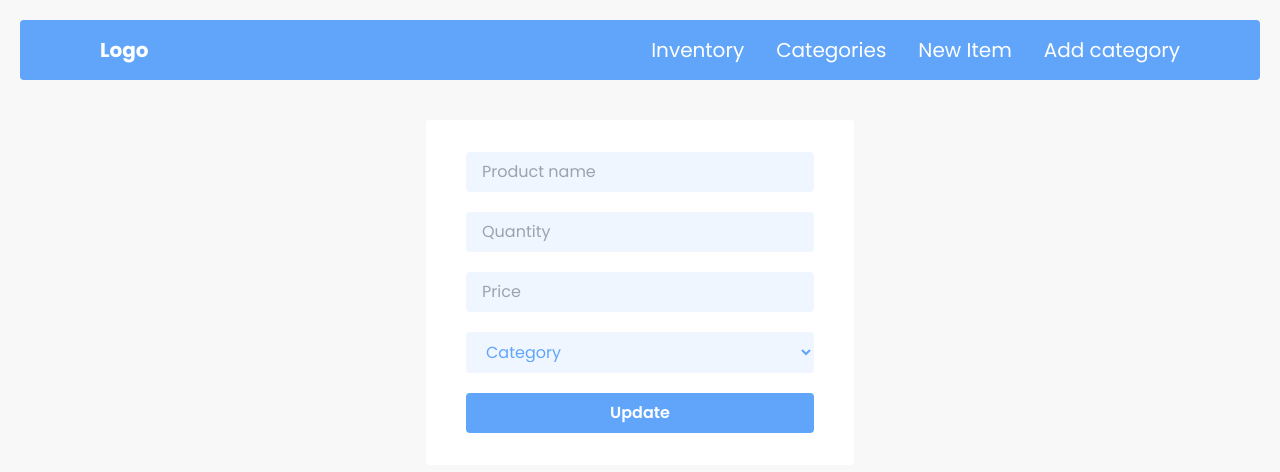
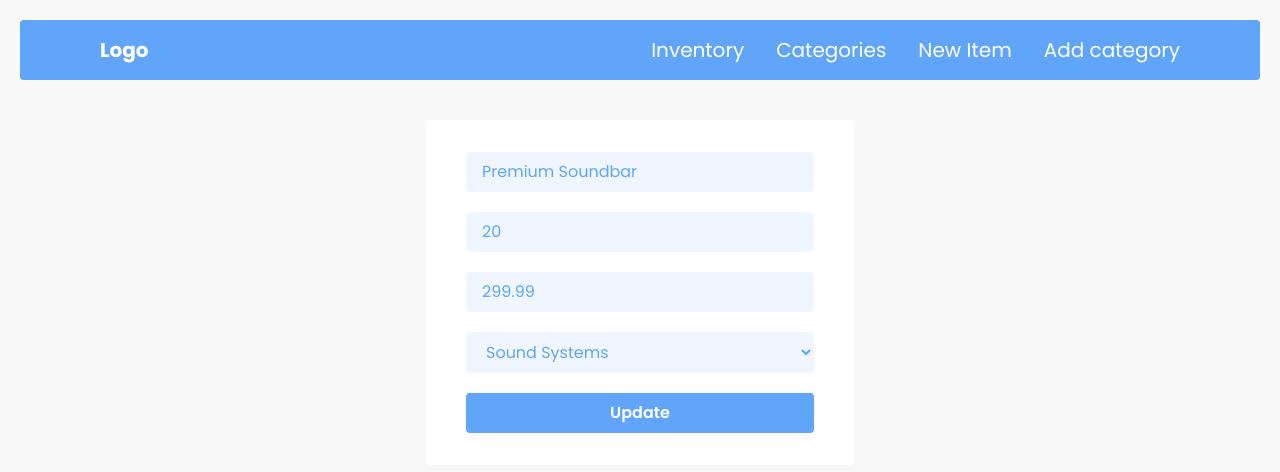
Before and after one commit to geoffreykithuku/inventory-crud-app, a React (Create React App) app: page /edit-item/1 in a window 1280 px wide. Shown: the top 472 px of the page. Built offline with nearby package versions, Linux system fonts and the light colour scheme.

Commit message:
handle edit products

```diff
--- a/src/components/Dashboard.jsx
+++ b/src/components/Dashboard.jsx
@@ -1,5 +1,5 @@
 import React, { useContext, useState } from "react";
-import items from "../data/items.json";
+
 import { Link } from "react-router-dom";
 import { Trash2, Pencil } from "lucide-react";
 import { InventoryContext } from "../context/context";
--- a/src/components/EditItem.jsx
+++ b/src/components/EditItem.jsx
@@ -1,36 +1,80 @@
-import React from "react";
-import { useParams } from "react-router";
+import React, { useContext, useState } from "react";
+import { InventoryContext } from "../context/context";
+import { useParams, useNavigate } from "react-router";
 const EditItem = () => {
+  const { id } = useParams();
+    const navigate = useNavigate();
 
-    const { id } = useParams()
+  const { products, setProducts, category } = useContext(InventoryContext);
+
+  const productToEdit = products.find((product) => product.id === parseInt(id));
+
+  const [name, setName] = useState(productToEdit.name);
+  const [quantity, setQuantity] = useState(productToEdit.quantity);
+  const [price, setPrice] = useState(productToEdit.price);
+    const [category_id, setCategory_id] = useState(productToEdit.category_id);
 
 
+    //handle submit
+
+    const handleSubmit = (e) => {
+        e.preventDefault();
+        const newProducts = products.map((product) => {
+            if (product.id === parseInt(id)) {
+                return {
+                    ...product,
+                    name,
+                    quantity,
+                    price,
+                    category_id,
+                };
+            }
+            return product;
+        });
+        setProducts(newProducts);
+        navigate('/');
+    }
   return (
     <div className="bg-white  rounded px-10 mt-10 w-fit mx-auto">
-      <form className="flex flex-col gap-5 mx-auto w-full max-w-[400px] py-8 text-blue-400">
+      <form onSubmit={handleSubmit} className="flex flex-col gap-5 mx-auto w-full max-w-[400px] py-8 text-blue-400">
         <input
+          value={name}
+          onChange={(e) => setName(e.target.value)}
           type="text"
           placeholder="Product name"
           className="bg-blue-400 bg-opacity-10 px-4 py-2 rounded outline-none"
         />
         <input
+          value={quantity}
+          onChange={(e) => setQuantity(e.target.value)}
           type="text"
           placeholder="Quantity"
           className="bg-blue-400 bg-opacity-10 px-4 py-2 rounded outline-none"
         />
         <input
+          onChange={(e) => setPrice(e.target.value)}
+          value={price}
           type="number"
           placeholder="Price"
           className="bg-blue-400 bg-opacity-10 px-4 py-2 rounded outline-none"
         />
         <select
+          value={category_id}
+          onChange={(e) => setCategory_id(+e.target.value)}
           name="category"
           id="category"
           className="bg-blue-400 bg-opacity-10 px-4 py-2 rounded outline-none"
         >
-          <option value="category">Category</option>
+          {category.map((cat) => (
+            <option value={cat.id} key={cat.id}>
+              {cat.name}
+            </option>
+          ))}
         </select>
-        <button className="bg-blue-400 text-white font-semibold rounded py-2 ">
+        <button
+          type="submit"
+          className="bg-blue-400 text-white font-semibold rounded py-2 "
+        >
           Update
         </button>
       </form>
```
